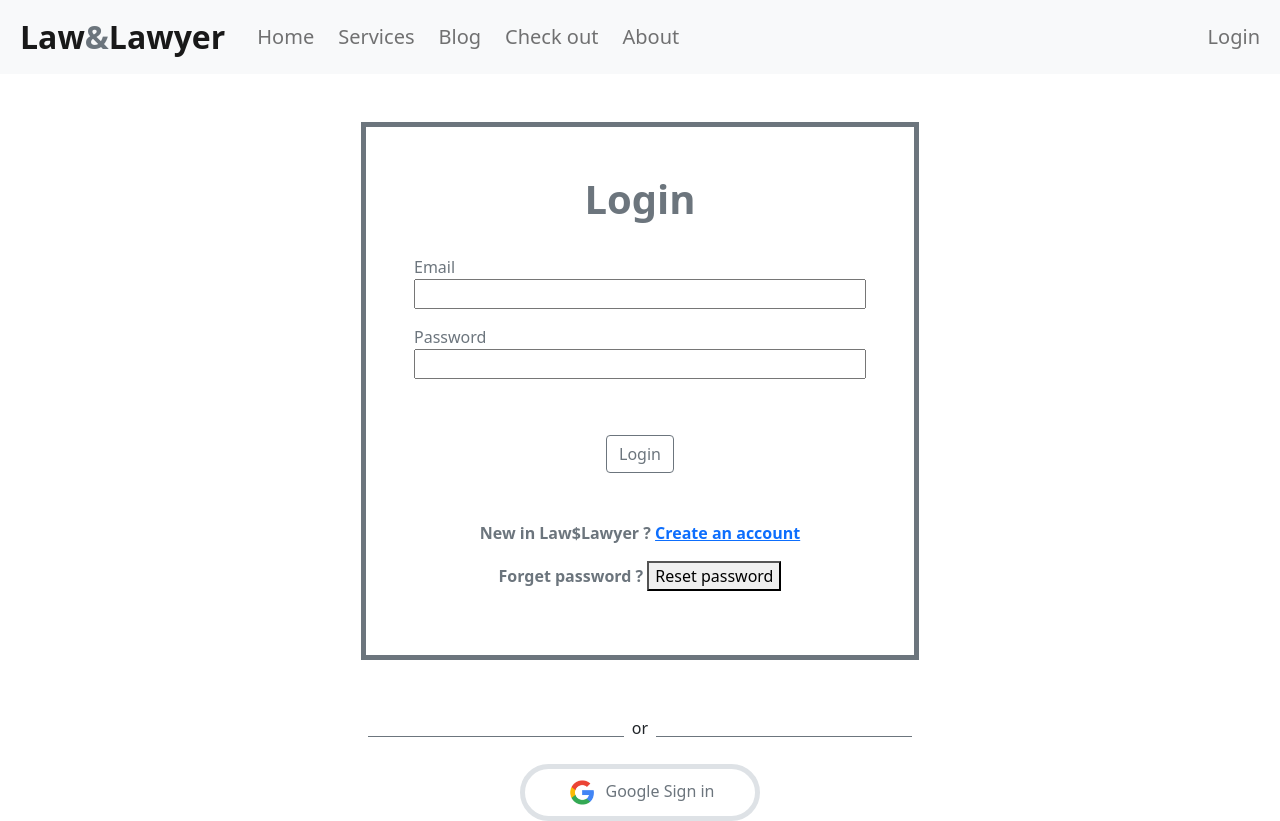
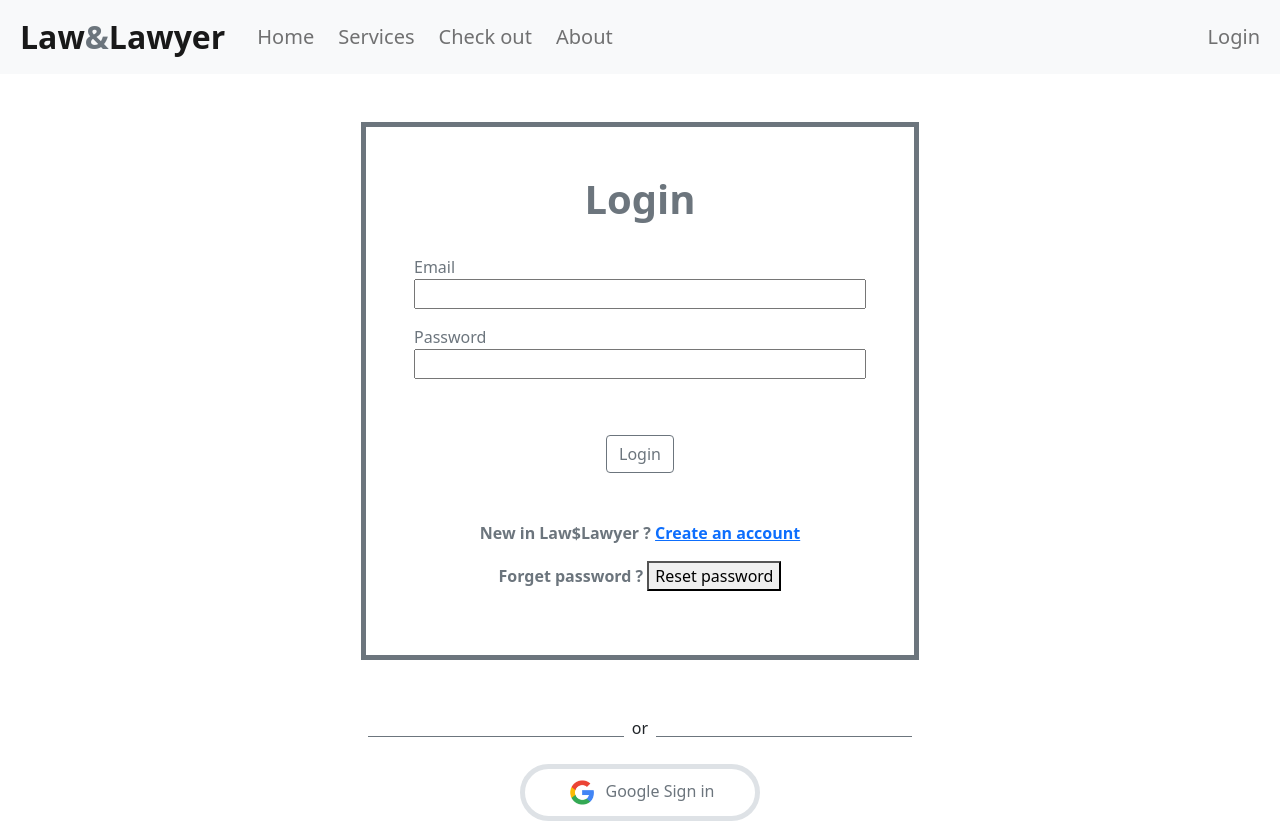
Before and after one commit to EloraBarua62/Law-Lawyer, a React (Create React App) app: page /login in a window 1280 px wide. Shown: the top 821 px of the page. Built offline with nearby package versions, Linux system fonts and the light colour scheme; no server answers.

Commit message:
Header updated

```diff
--- a/src/App.js
+++ b/src/App.js
@@ -35,7 +35,7 @@ function App() {
             </RequireAuth>
           }></Route>
 
-         <Route path='/blog' element={<Blog></Blog>}></Route>
+         {/* <Route path='/blog' element={<Blog></Blog>}></Route> */}
          <Route path='/about' element={<About></About>}></Route>
          <Route path='*' element={<NotFound></NotFound>}></Route>
 
--- a/src/Pages/Shared/Header/Header.js
+++ b/src/Pages/Shared/Header/Header.js
@@ -25,7 +25,7 @@ const Header = () => {
                     >
                         <Nav.Link as={Link} to='/home' href="home" className='fs-5 text-design ps-3'>Home</Nav.Link>
                         <Nav.Link href="home#services" className='fs-5 text-design ps-3'>Services</Nav.Link>
-                        <Nav.Link as={Link} to='/blog' className='fs-5 text-design ps-3'>Blog</Nav.Link>
+                        {/* <Nav.Link as={Link} to='/blog' className='fs-5 text-design ps-3'>Blog</Nav.Link> */}
                         <Nav.Link as={Link} to='/checkout' className='fs-5 text-design ps-3'>Check out</Nav.Link>
                         <Nav.Link as={Link} to='/about' className='fs-5 text-design ps-3'>About</Nav.Link>
 
```
